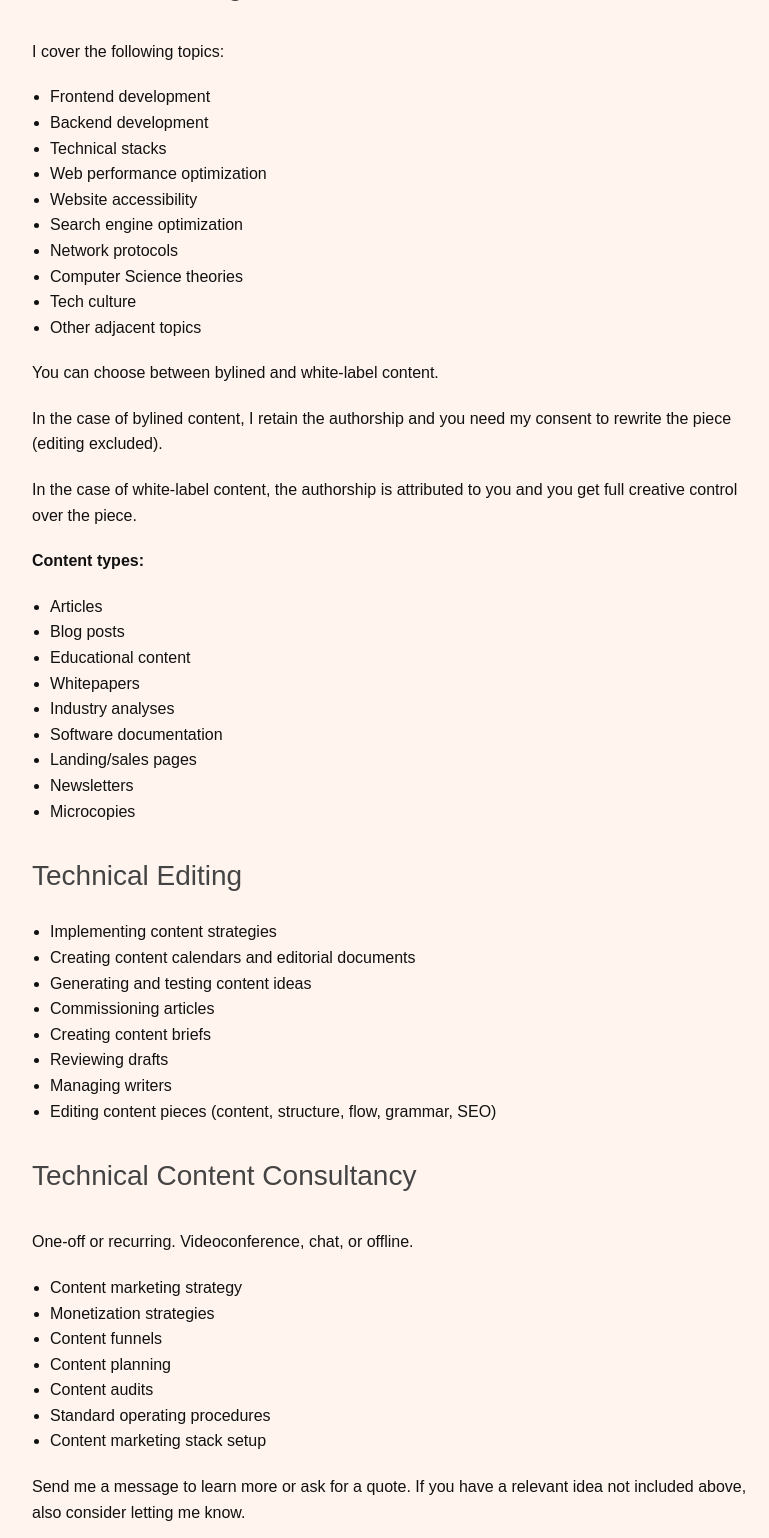
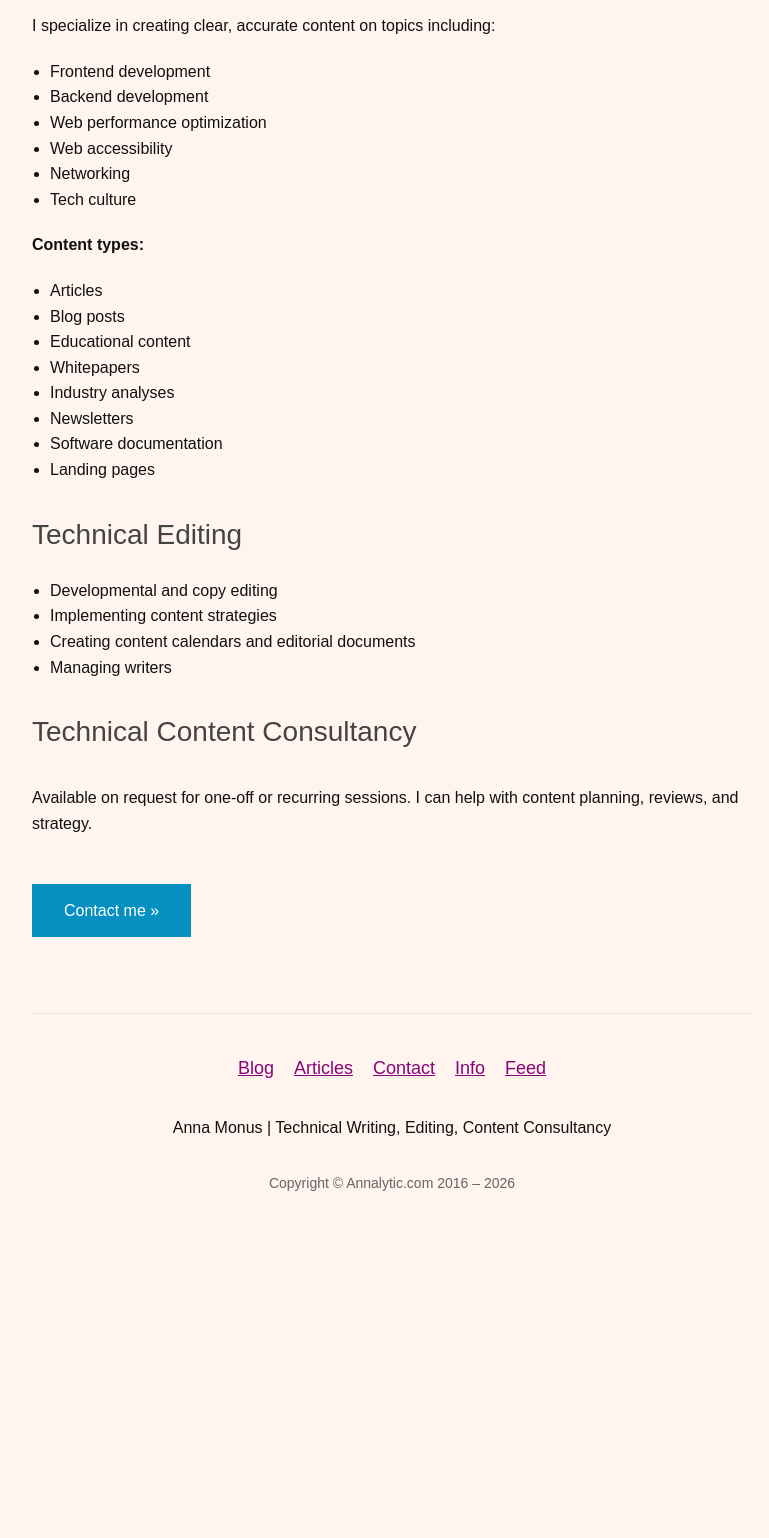
Before and after one commit to azaleamollis/azaleamollis.github.io, an Eleventy site: page src/pages/info.html in a window 1280 px wide. Shown: the part 437-1975 px from the top of the page, without its empty margins (248-1017 px from the left). After the commit the page ends 1652 px from the top, so only its background shows below. Built offline with nearby package versions, Linux system fonts and the light colour scheme; Eleventy itself is replaced by a stand-in of ours; files that its build step writes are made by us from their sources.

Commit message:
Updated info page

```diff
--- a/src/pages/info.html
+++ b/src/pages/info.html
@@ -4,24 +4,20 @@ permalink: "/info.html"
 eleventyExcludeFromCollections: "true"
 ---
 
-<p>I provide writing, editing, and consultancy services for online magazines, blogs, publications, startups, SMEs, solopreneurs, educational institutions, and nonprofit organizations that serve professionals or students in the software and web development industries.</p>
+<p>I help businesses, nonprofits, and educational institutions create compelling technical content for software and web development professionals.</p>
+
 <h2 class="page-subtitle">Technical Writing</h2>
-<p>I cover the following topics:</p>
+
+<p>I specialize in creating clear, accurate content on topics including:</p>
+
 <ul>
     <li>Frontend development</li>
     <li>Backend development</li>
-    <li>Technical stacks</li>
     <li>Web performance optimization</li>
-    <li>Website accessibility</li>
-    <li>Search engine optimization</li>
-    <li>Network protocols</li>
-    <li>Computer Science theories</li>
+    <li>Web accessibility</li>
+    <li>Networking</li>
     <li>Tech culture</li>
-    <li>Other adjacent topics</li>
 </ul>
-<p>You can choose between bylined and white-label content.</p>
-<p>In the case of bylined content, I retain the authorship and you need my consent to rewrite the piece (editing excluded).</p>
-<p>In the case of white-label content, the authorship is attributed to you and you get full creative control over the piece.</p>
 <p><strong>Content types:</strong></p>
 <ul>
     <li>Articles</li>
@@ -29,32 +25,22 @@ eleventyExcludeFromCollections: "true"
     <li>Educational content</li>
     <li>Whitepapers</li>
     <li>Industry analyses</li>
+    <li>Newsletters</li>
     <li>Software documentation</li>
-    <li>Landing/sales pages</li>
-    <li>Newsletters</li>
-    <li>Microcopies</li>
+    <li>Landing pages</li>
 </ul>
 <h2 class="page-subtitle">Technical Editing</h2>
 <ul>
+    <li>Developmental and copy editing</li>
     <li>Implementing content strategies</li>
     <li>Creating content calendars and editorial documents</li>
-    <li>Generating and testing content ideas</li>
-    <li>Commissioning articles</li>
-    <li>Creating content briefs</li>
-    <li>Reviewing drafts</li>
     <li>Managing writers</li>
-    <li>Editing content pieces (content, structure, flow, grammar, SEO)</li>
 </ul>
+
 <h2 class="page-subtitle">Technical Content Consultancy</h2>
-<p>One-off or recurring. Videoconference, chat, or offline.</p>
-<ul>
-    <li>Content marketing strategy</li>
-    <li>Monetization strategies</li>
-    <li>Content funnels</li>
-    <li>Content planning</li>
-    <li>Content audits</li>
-    <li>Standard operating procedures</li>
-    <li>Content marketing stack setup</li>
-</ul>
-<p>Send me a message to learn more or ask for a quote. If you have a relevant idea not included above, also consider letting me know.</p>
+
+<p>Available on request for one-off or recurring sessions. I can help with content planning, reviews, and strategy.</p>
+
+<br>
+
 <a class="cta-button" href="contact.html">Contact me &raquo;</a>
```
